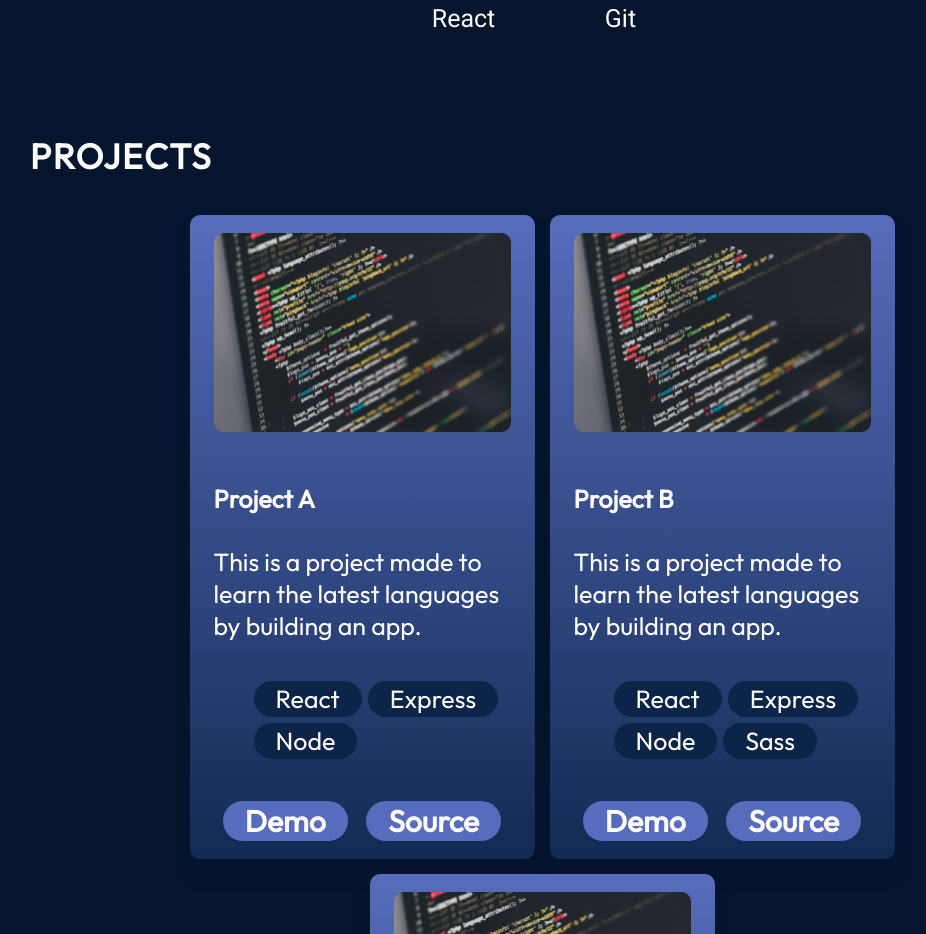
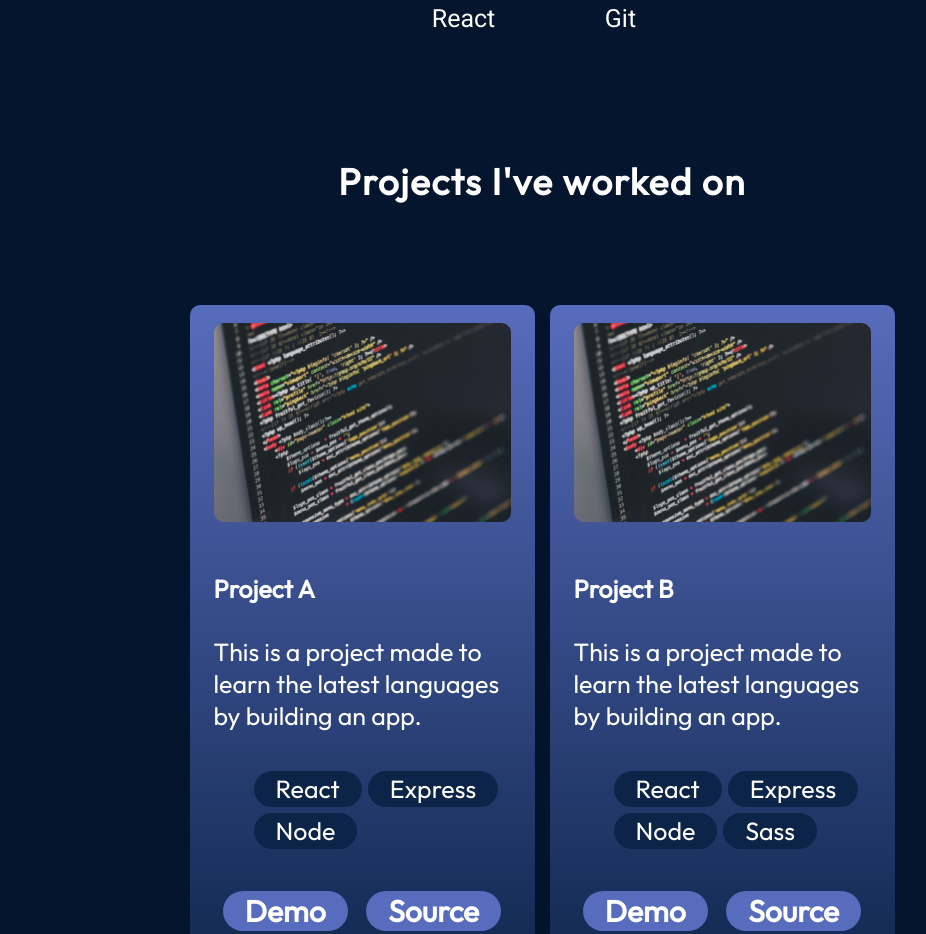
Before and after one commit to milos-95/portfolio, a React (Vite) app: page / in a window 1280 px wide. Shown: the part 2660-3594 px from the top of the page, without its empty margins (98-1024 px from the left). Built offline with nearby package versions, Linux system fonts and the light colour scheme.

Commit message:
Edited Projects Title

```diff
--- a/src/components/Projects/Projects.jsx
+++ b/src/components/Projects/Projects.jsx
@@ -5,7 +5,7 @@ import ProjectCard from "./ProjectCard";
 function Projects() {
   return (
     <section className={styles.container} id="projects">
-      <h2 className={styles.title}>Projects</h2>
+      <h2 className={styles.title}>Projects I&apos;ve worked on</h2>
       <div className={styles.projects}>
         {projects.map((project, id) => {
           return <ProjectCard key={id} project={project}></ProjectCard>;
--- a/src/components/Projects/Projects.module.css
+++ b/src/components/Projects/Projects.module.css
@@ -8,10 +8,13 @@
 }
 
 .title {
-  font-size: 35px;
+  color: var(--color-text);
+  font-size: 2.3rem;
   font-weight: 700;
-  letter-spacing: 1.75px;
-  text-transform: uppercase;
+  letter-spacing: 1.5px;
+  margin-top: 100px;
+  margin-bottom: 100px;
+  text-align: center;
 }
 
 .projects {
```
